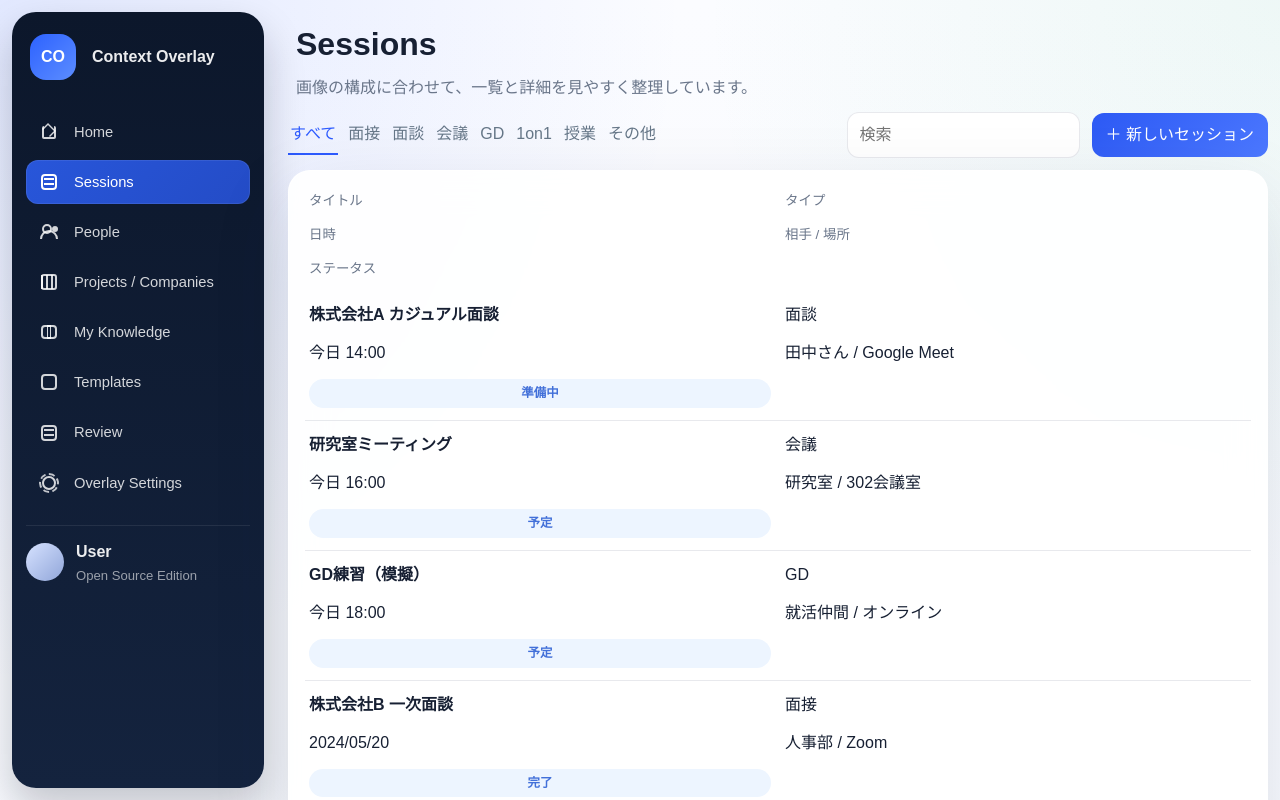
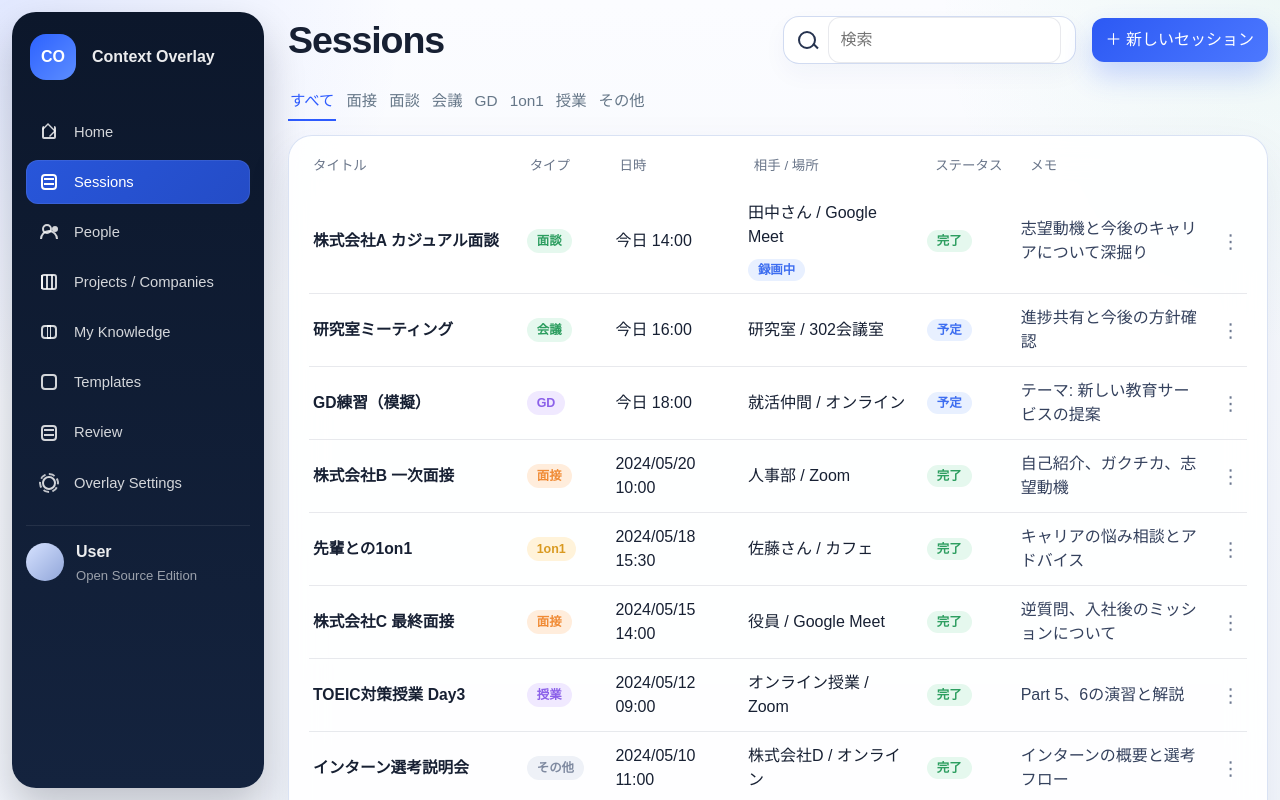
Before and after one commit to naki0227/context_cue, a React (Vite) app in the folder apps/desktop/: page / in a window 1280 px wide. Both pictures are taken after a click on the button "Sessions". Shown: the top 800 px of the page. Built offline with nearby package versions, Linux system fonts and the light colour scheme.

Commit message:
feat: match sessions list mockup

```diff
--- a/apps/desktop/src/features/dashboard/components/dashboard-shell.tsx
+++ b/apps/desktop/src/features/dashboard/components/dashboard-shell.tsx
@@ -19,17 +19,7 @@ function renderPage(controller: DashboardController, activePage: PageId) {
     case 'home':
       return <HomePage preparedness={controller.preparedness} />;
     case 'sessions':
-      return (
-        <SessionsPage
-          confirmItems={controller.confirmItems}
-          flowPoints={controller.flowPoints}
-          nextTalkCandidates={controller.nextTalkCandidates}
-          overlayTopic={controller.overlayTopic}
-          sessionStatus={controller.appState.session.status}
-          sideOverlayVisible={controller.sideOverlayVisible}
-          topOverlayVisible={controller.topOverlayVisible}
-        />
-      );
+      return <SessionsPage />;
     case 'people':
       return <PeoplePage />;
     case 'projects':
@@ -70,7 +60,7 @@ function renderPage(controller: DashboardController, activePage: PageId) {
 
 export function DashboardShell({ controller }: DashboardShellProps) {
   const title = getPageTitle(controller.activePage);
-  const showPageHeader = controller.activePage !== 'home';
+  const showPageHeader = !['home', 'sessions'].includes(controller.activePage);
 
   return (
     <main className="workspace-shell">
--- a/apps/desktop/src/features/dashboard/lib/content.ts
+++ b/apps/desktop/src/features/dashboard/lib/content.ts
@@ -80,18 +80,102 @@ export const recentSessions = [
 ];
 
 export const sessionTable = [
-  [
-    '株式会社A カジュアル面談',
-    '面談',
-    '今日 14:00',
-    '田中さん / Google Meet',
-    '準備中',
-  ],
-  ['研究室ミーティング', '会議', '今日 16:00', '研究室 / 302会議室', '予定'],
-  ['GD練習（模擬）', 'GD', '今日 18:00', '就活仲間 / オンライン', '予定'],
-  ['株式会社B 一次面談', '面接', '2024/05/20', '人事部 / Zoom', '完了'],
-  ['先輩との1on1', '1on1', '2024/05/18', '高橋さん / カフェ', '完了'],
-  ['株式会社C 最終面接', '面接', '2024/05/15', '役員 / Google Meet', '完了'],
+  {
+    title: '株式会社A カジュアル面談',
+    type: '面談',
+    date: '今日 14:00',
+    partner: '田中さん / Google Meet',
+    recording: '録画中',
+    status: '完了',
+    memo: '志望動機と今後のキャリアについて深掘り',
+    typeTone: 'green',
+    recordingTone: 'blue',
+    statusTone: 'green',
+  },
+  {
+    title: '研究室ミーティング',
+    type: '会議',
+    date: '今日 16:00',
+    partner: '研究室 / 302会議室',
+    recording: '',
+    status: '予定',
+    memo: '進捗共有と今後の方針確認',
+    typeTone: 'green',
+    recordingTone: 'neutral',
+    statusTone: 'blue',
+  },
+  {
+    title: 'GD練習（模擬）',
+    type: 'GD',
+    date: '今日 18:00',
+    partner: '就活仲間 / オンライン',
+    recording: '',
+    status: '予定',
+    memo: 'テーマ: 新しい教育サービスの提案',
+    typeTone: 'violet',
+    recordingTone: 'neutral',
+    statusTone: 'blue',
+  },
+  {
+    title: '株式会社B 一次面接',
+    type: '面接',
+    date: '2024/05/20 10:00',
+    partner: '人事部 / Zoom',
+    recording: '',
+    status: '完了',
+    memo: '自己紹介、ガクチカ、志望動機',
+    typeTone: 'orange',
+    recordingTone: 'neutral',
+    statusTone: 'green',
+  },
+  {
+    title: '先輩との1on1',
+    type: '1on1',
+    date: '2024/05/18 15:30',
+    partner: '佐藤さん / カフェ',
+    recording: '',
+    status: '完了',
+    memo: 'キャリアの悩み相談とアドバイス',
+    typeTone: 'gold',
+    recordingTone: 'neutral',
+    statusTone: 'green',
+  },
+  {
+    title: '株式会社C 最終面接',
+    type: '面接',
+    date: '2024/05/15 14:00',
+    partner: '役員 / Google Meet',
+    recording: '',
+    status: '完了',
+    memo: '逆質問、入社後のミッションについて',
+    typeTone: 'orange',
+    recordingTone: 'neutral',
+    statusTone: 'green',
+  },
+  {
+    title: 'TOEIC対策授業 Day3',
+    type: '授業',
+    date: '2024/05/12 09:00',
+    partner: 'オンライン授業 / Zoom',
+    recording: '',
+    status: '完了',
+    memo: 'Part 5、6の演習と解説',
+    typeTone: 'violet',
+    recordingTone: 'neutral',
+    statusTone: 'green',
+  },
+  {
+    title: 'インターン選考説明会',
+    type: 'その他',
+    date: '2024/05/10 11:00',
+    partner: '株式会社D / オンライン',
+    recording: '',
+    status: '完了',
+    memo: 'インターンの概要と選考フロー',
+    typeTone: 'gray',
+    recordingTone: 'neutral',
+    statusTone: 'green',
+  },
 ];
 
 export const peopleList = [
--- a/apps/desktop/src/features/dashboard/pages/sessions-page.tsx
+++ b/apps/desktop/src/features/dashboard/pages/sessions-page.tsx
@@ -1,21 +1,27 @@
 import { sessionTable } from '@/features/dashboard/lib/content';
-import { OverlayPreview } from '@/features/overlay/components/overlay-preview';
 
-type SessionsPageProps = {
-  confirmItems: string[];
-  flowPoints: string[];
-  nextTalkCandidates: string[];
-  overlayTopic: string;
-  sessionStatus: string;
-  sideOverlayVisible: boolean;
-  topOverlayVisible: boolean;
-};
+export function SessionsPage() {
+  return (
+    <div className="page-layout sessions-page-v2">
+      <div className="sessions-hero">
+        <h1>Sessions</h1>
+        <div className="toolbar-actions sessions-toolbar-actions">
+          <div className="search-shell">
+            <span className="search-shell-icon" />
+            <input
+              className="search-input search-input-v2"
+              placeholder="検索"
+              type="text"
+            />
+          </div>
+          <button className="primary-button primary-button-v2" type="button">
+            ＋ 新しいセッション
+          </button>
+        </div>
+      </div>
 
-export function SessionsPage(props: SessionsPageProps) {
-  return (
-    <div className="page-layout">
-      <div className="toolbar-row">
-        <div className="tab-row">
+      <div className="toolbar-row sessions-tabs-row">
+        <div className="tab-row sessions-tab-row">
           {[
             'すべて',
             '面接',
@@ -27,7 +33,7 @@ export function SessionsPage(props: SessionsPageProps) {
             'その他',
           ].map((tab, index) => (
             <button
-              className={`toolbar-tab ${index === 0 ? 'active' : ''}`}
+              className={`toolbar-tab sessions-tab ${index === 0 ? 'active' : ''}`}
               key={tab}
               type="button"
             >
@@ -35,34 +41,70 @@ export function SessionsPage(props: SessionsPageProps) {
             </button>
           ))}
         </div>
-        <div className="toolbar-actions">
-          <input className="search-input" placeholder="検索" type="text" />
-          <button className="primary-button" type="button">
-            ＋ 新しいセッション
-          </button>
-        </div>
       </div>
 
-      <article className="soft-card page-table-card">
-        <div className="table-head table-five">
+      <article className="soft-card page-table-card sessions-table-card">
+        <div className="table-head sessions-table-grid sessions-table-head">
           <span>タイトル</span>
           <span>タイプ</span>
           <span>日時</span>
           <span>相手 / 場所</span>
           <span>ステータス</span>
+          <span>メモ</span>
+          <span />
         </div>
+
         {sessionTable.map((row) => (
-          <div className="table-row table-five" key={row[0]}>
-            <strong>{row[0]}</strong>
-            <span>{row[1]}</span>
-            <span>{row[2]}</span>
-            <span>{row[3]}</span>
-            <span className="status-bubble">{row[4]}</span>
+          <div
+            className="table-row sessions-table-grid sessions-table-row"
+            key={row.title}
+          >
+            <strong className="sessions-title-cell">{row.title}</strong>
+            <span className={`session-pill tone-${row.typeTone}`}>
+              {row.type}
+            </span>
+            <span>{row.date}</span>
+            <div className="session-partner-cell">
+              <span>{row.partner}</span>
+              {row.recording ? (
+                <span
+                  className={`session-pill tone-${row.recordingTone} subtle-pill`}
+                >
+                  {row.recording}
+                </span>
+              ) : null}
+            </div>
+            <span className={`session-pill tone-${row.statusTone} subtle-pill`}>
+              {row.status}
+            </span>
+            <span className="session-memo-cell">{row.memo}</span>
+            <button className="row-menu-button" type="button">
+              ⋮
+            </button>
           </div>
         ))}
+
+        <div className="sessions-footer">
+          <span>1–8 / 24 件を表示</span>
+          <div className="sessions-pagination">
+            <button className="pagination-button" type="button">
+              ‹
+            </button>
+            <button className="pagination-button active" type="button">
+              1
+            </button>
+            <button className="pagination-button" type="button">
+              2
+            </button>
+            <button className="pagination-button" type="button">
+              3
+            </button>
+            <button className="pagination-button" type="button">
+              ›
+            </button>
+          </div>
+        </div>
       </article>
-
-      <OverlayPreview {...props} />
     </div>
   );
 }
--- a/apps/desktop/src/styles/globals.css
+++ b/apps/desktop/src/styles/globals.css
@@ -720,6 +720,208 @@ button:disabled {
   color: #3d6af0;
 }
 
+.sessions-page-v2 {
+  gap: 14px;
+}
+
+.sessions-hero {
+  display: flex;
+  align-items: center;
+  justify-content: space-between;
+  gap: 18px;
+}
+
+.sessions-hero h1 {
+  margin: 0;
+  font-size: 2.35rem;
+  letter-spacing: -0.03em;
+}
+
+.sessions-toolbar-actions {
+  gap: 16px;
+}
+
+.search-shell {
+  display: flex;
+  align-items: center;
+  gap: 12px;
+  min-width: 290px;
+  padding: 0 14px;
+  border: 1px solid rgba(205, 216, 240, 0.9);
+  border-radius: 16px;
+  background: rgba(255, 255, 255, 0.88);
+  box-shadow: 0 10px 24px rgba(36, 62, 120, 0.04);
+}
+
+.search-shell-icon {
+  width: 18px;
+  height: 18px;
+  border: 2px solid #26334f;
+  border-radius: 50%;
+  position: relative;
+  flex: none;
+}
+
+.search-shell-icon::after {
+  content: "";
+  position: absolute;
+  width: 7px;
+  height: 2px;
+  background: #26334f;
+  right: -5px;
+  bottom: 0;
+  transform: rotate(45deg);
+}
+
+.search-input-v2 {
+  min-width: 0;
+  width: 100%;
+  padding: 14px 0;
+  border: 0;
+  background: transparent;
+}
+
+.primary-button-v2 {
+  padding: 14px 20px;
+  border-radius: 16px;
+  box-shadow: 0 14px 28px rgba(52, 98, 255, 0.24);
+}
+
+.sessions-tabs-row {
+  justify-content: flex-start;
+}
+
+.sessions-tab-row {
+  gap: 28px;
+}
+
+.sessions-tab {
+  padding: 6px 0 10px;
+  font-size: 0.96rem;
+  color: #4b5a78;
+}
+
+.sessions-table-card {
+  padding: 10px 20px 18px;
+  border-radius: 24px;
+  border-color: rgba(214, 224, 244, 0.92);
+  box-shadow: 0 20px 48px rgba(27, 53, 101, 0.08);
+}
+
+.sessions-table-grid {
+  grid-template-columns: 1.55fr 0.58fr 0.92fr 1.28fr 0.62fr 1.4fr 0.12fr;
+}
+
+.sessions-table-head {
+  padding: 14px 8px 12px;
+}
+
+.sessions-table-row {
+  padding: 20px 8px;
+}
+
+.sessions-title-cell {
+  font-size: 0.98rem;
+}
+
+.session-partner-cell {
+  display: flex;
+  align-items: center;
+  gap: 10px;
+  flex-wrap: wrap;
+}
+
+.session-memo-cell {
+  color: #34415d;
+}
+
+.session-pill {
+  display: inline-flex;
+  align-items: center;
+  justify-content: center;
+  width: fit-content;
+  padding: 6px 10px;
+  border-radius: 999px;
+  font-size: 0.78rem;
+  font-weight: 700;
+  line-height: 1;
+}
+
+.subtle-pill {
+  padding: 5px 10px;
+}
+
+.session-pill.tone-green {
+  background: #e5f8ee;
+  color: #2d9e60;
+}
+
+.session-pill.tone-blue {
+  background: #e8f0ff;
+  color: #3e6ef0;
+}
+
+.session-pill.tone-violet {
+  background: #f0e9ff;
+  color: #8b60e9;
+}
+
+.session-pill.tone-orange {
+  background: #ffeddc;
+  color: #f08b35;
+}
+
+.session-pill.tone-gold {
+  background: #fff3da;
+  color: #d99a20;
+}
+
+.session-pill.tone-gray {
+  background: #eef1f7;
+  color: #7f8aa0;
+}
+
+.row-menu-button {
+  width: 28px;
+  height: 28px;
+  border-radius: 10px;
+  background: transparent;
+  color: #6c7890;
+  font-size: 1.2rem;
+}
+
+.sessions-footer {
+  display: flex;
+  align-items: center;
+  justify-content: space-between;
+  gap: 16px;
+  padding: 18px 8px 0;
+  color: #61708a;
+}
+
+.sessions-pagination {
+  display: flex;
+  align-items: center;
+  gap: 12px;
+}
+
+.pagination-button {
+  width: 42px;
+  height: 42px;
+  border-radius: 12px;
+  border: 1px solid rgba(211, 220, 239, 0.92);
+  background: white;
+  color: #45516a;
+  font-weight: 700;
+}
+
+.pagination-button.active {
+  border-color: transparent;
+  background: linear-gradient(135deg, #2c59f4, #4c78ff);
+  color: white;
+  box-shadow: 0 12px 24px rgba(52, 98, 255, 0.22);
+}
+
 .blue-badge,
 .mini-badge,
 .status-bubble,
```
